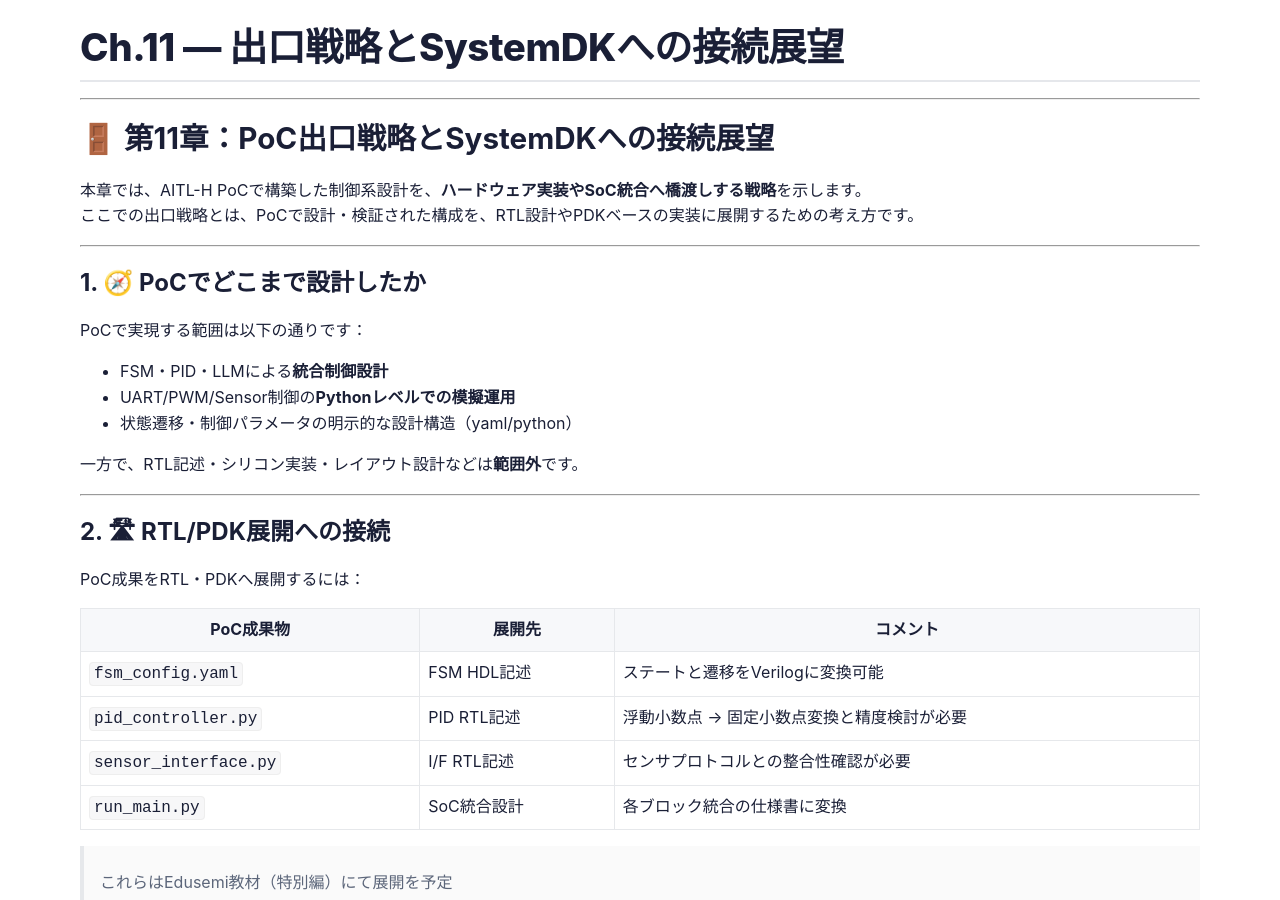
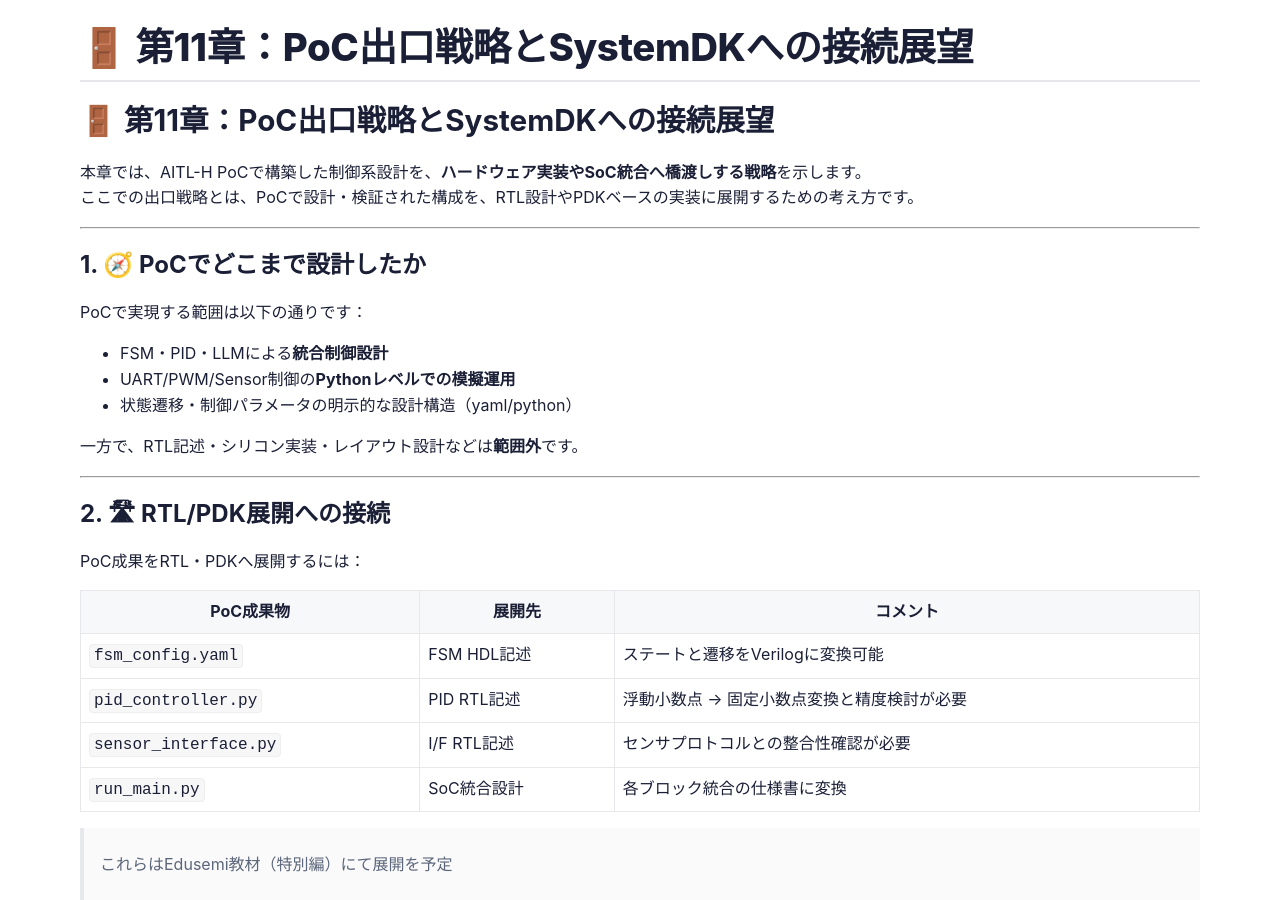
Before and after one commit to Samizo-AITL/AITL-H, a Jekyll site: the page built from docs/chapter11_exit_strategy.md, in a window 1280 px wide and 900 px high. Built offline with Jekyll 4.4.1, drawn with Linux system fonts in a browser that asks for light colours; our own code applies the rules of GitHub Pages for plain Markdown files; part of the change alters nothing that is shown.

```diff
--- a/docs/chapter11_exit_strategy.md
+++ b/docs/chapter11_exit_strategy.md
@@ -1,9 +1,7 @@
 ---
 layout: clean
-title: "Ch.11 — 出口戦略とSystemDKへの接続展望"
-permalink: /AITL-H/docs/chapter11_exit_strategy.html
----
-
+# title: "Ch.11 — 出口戦略とSystemDKへの接続展望"
+permalink: /docs/chapter11_exit_strategy/
 ---
 
 # 🚪 第11章：PoC出口戦略とSystemDKへの接続展望
```
